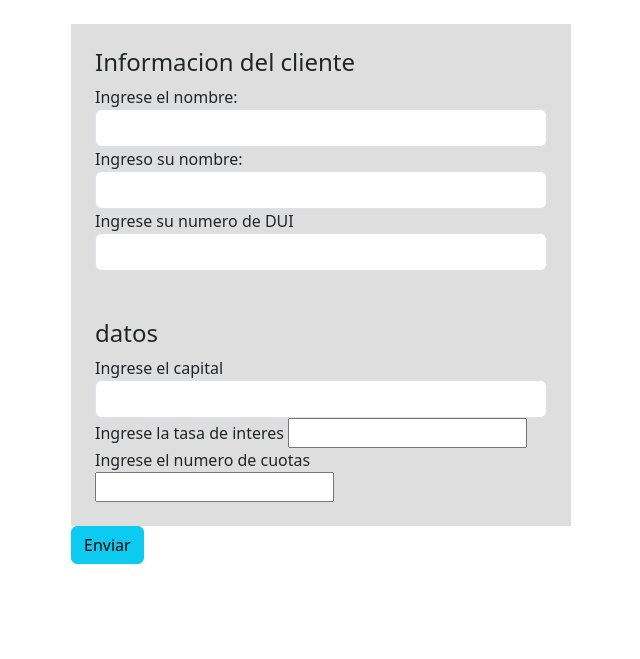
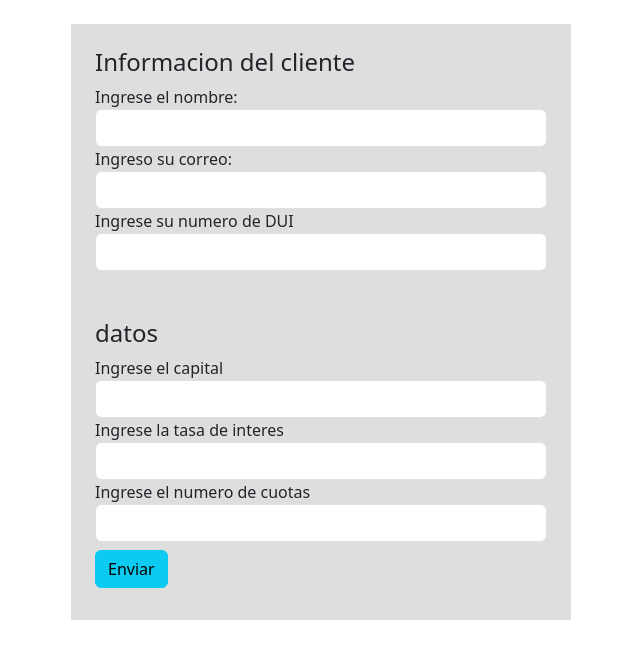
Before and after one commit to JuanSPcode/ejercicio1, a PHP site: page /app/views/calculo.php in a window 1280 px wide. Shown: the top 659 px of the page, without its empty margins (319-959 px from the left). Run offline with PHP 8.4, Linux system fonts and the light colour scheme.

Commit message:
ultimo commit

```diff
--- a/app/views/calculo.php
+++ b/app/views/calculo.php
@@ -9,38 +9,44 @@
 <body>
 
     <div class="container-sm">
-        <form action="calculo" method="post" class="form mx-auto my-4 " style="width: 500px;">
+        <form action="/ejercicio1/public/persona" method="post" class="form mx-auto my-4 " style="width: 500px;">
             <div style="background-color:#dedede" class="p-4" >
                 <h4>Informacion del cliente</h4>
+                <?php if(isset($error)):?>
+                    <div class="alert alert-warning">
+                        <p><?=$error?></p>
+                    </div>
+                <?php endif?>
                 <div>
-                    <label for="cliente">Ingrese el nombre:</label>
-                    <input type="text" name="cliente" id="cliente" class="form-control">
+                    <label for="nombre">Ingrese el nombre:</label>
+                    <input type="text" name="nombre" id="nombre" class="form-control">
                 </div>
                 <div>
-                    <label for="correo">Ingreso su nombre:</label>
+                    <label for="correo">Ingreso su correo:</label>
                     <input type="text" name="correo" id="correo" class="form-control">
                 </div>
                 <div>
                     <label for="dui">Ingrese su numero de DUI</label>
-                    <input type="text" name="DUI" id="DUI" class="form-control">
+                    <input type="text" name="dui" id="dui" class="form-control">
                 </div>
             </div>
             <div style="background-color:#dedede" class="p-4">
                 <h4>datos</h4>
                 <div>
                     <label for="capital">Ingrese el capital</label>
-                    <input type="text" name="capital" id="capital"  class="form-control">
+                    <input type="text" name="capital" id="capital"  class="form-control" required>
                 </div>
                 <div>
                     <label for="interes">Ingrese la tasa de interes</label>
-                    <input type="text" name="interes" id="interes">
+                    <input type="text" name="interes" id="interes"  class="form-control" required>
                 </div>
                 <div>
                     <label for="numero_cuotas">Ingrese el numero de cuotas</label>
-                    <input type="text" name="numero_cuotas" id="numero_cuotas">
+                    <input type="text" name="numero_cuotas" id="numero_cuotas" class="form-control" required>
                 </div>
+                <input type="submit" value="Enviar" class="btn btn-info my-2">
             </div>
-            <input type="submit" value="Enviar" class="btn btn-info">
+
         </form>
     </div>
 
--- a/routes/web.php
+++ b/routes/web.php
@@ -4,5 +4,7 @@ use app\controllers\PrincipalController;
 
 Routes::get("/", [PrincipalController::class,"inicio"]);
 
+Routes::post("/persona", [PrincipalController::class,"mostrar"]);
+
 Routes::dispatch();
 ?>
```
Also changed, not shown: app/controllers/principalController.php (+37 -0 lines), app/views/viewPersona.php (added, +36 -0 lines).
